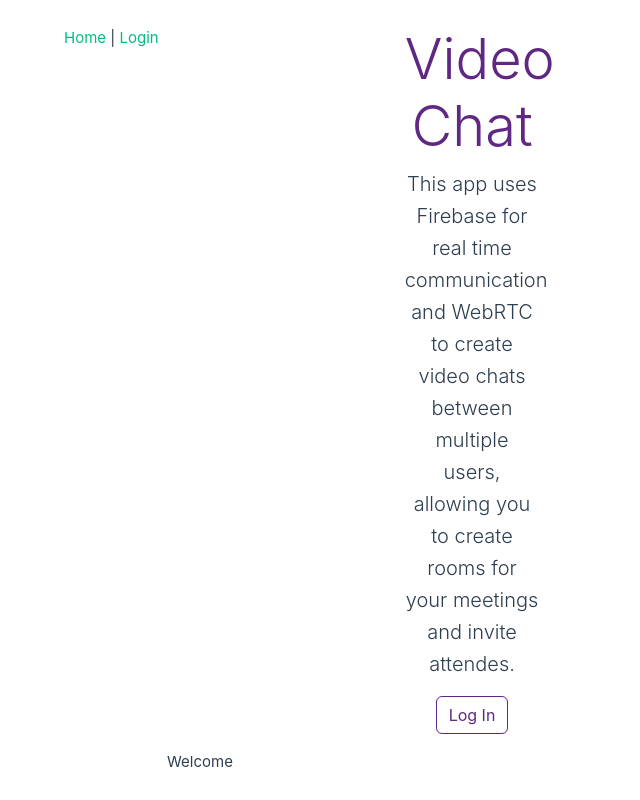
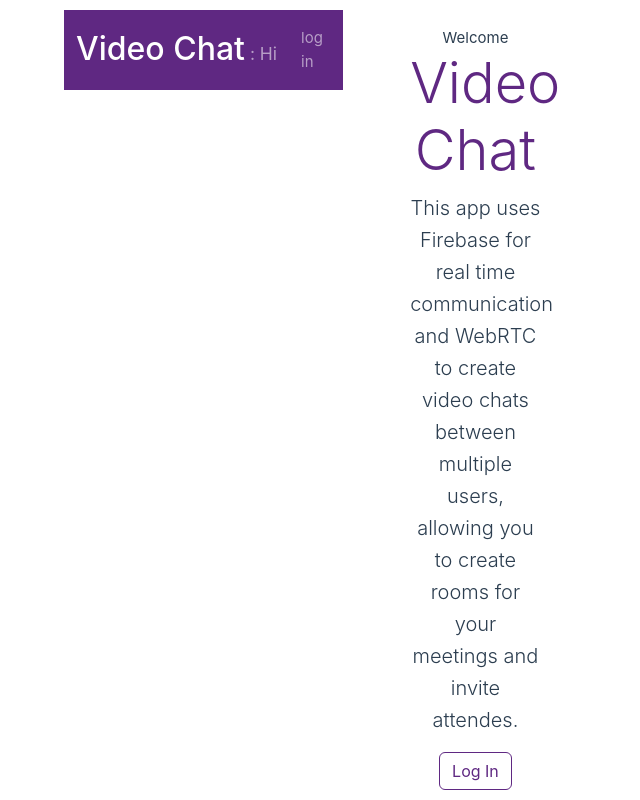
Before and after one commit to kenyaachon/Vuejs-VideoChatApp, a Vue app: page / in a window 1280 px wide. Shown: the whole page, without its empty margins (0-640 px from the left). Built offline with nearby package versions, Linux system fonts and the light colour scheme; no server answers; the database is empty.

Commit message:
Add more styled navigation bar for

```diff
--- a/src/components/Home.vue
+++ b/src/components/Home.vue
@@ -2,6 +2,19 @@
   <div class="mt-3">
     <div class="text-center">
       Welcome <span class="font-weight-bold text-info"> {{ user }}</span>
+    </div>
+    <div class="container text-center">
+      <div class="row justify-content-center">
+        <div class="col-10 col-md-10 col-lg-8 col-xl-7">
+          <h4 class="display-4 text-primary mb-2">Video Chat</h4>
+          <p class="lead">
+            This app uses Firebase for real time communication and WebRTC to create video chats
+            between multiple users, allowing you to create rooms for your meetings and invite
+            attendes.
+          </p>
+          <router-link class="btn btn-outline-primary mr-2" to="/login">Log In</router-link>
+        </div>
+      </div>
     </div>
   </div>
 </template>
--- a/src/components/Navigation.vue
+++ b/src/components/Navigation.vue
@@ -1,20 +1,18 @@
 <template>
-  <div id="nav">
-    <router-link to="/">Home</router-link> |
-    <router-link to="/login">Login</router-link>
-  </div>
-  <div class="container text-center">
-    <div class="row justify-content-center">
-      <div class="col-10 col-md-10 col-lg-8 col-xl-7">
-        <h4 class="display-4 text-primary mb-2">Video Chat</h4>
-        <p class="lead">
-          This app uses Firebase for real time communication and WebRTC to create video chats
-          between multiple users, allowing you to create rooms for your meetings and invite
-          attendes.
-        </p>
-        <router-link class="btn btn-outline-primary mr-2" to="/login">Log In</router-link>
+  <div>
+    <nav class="navbar navbar-expand bg-primary navbar-dark">
+      <div class="container-fluid">
+        <router-link class="navbar-brand" to="/">
+          <span class="h2 pr-1">Video Chat</span>
+          <span class="navbar-text small">
+            : Hi <span class="font-weight-bold text-white"> {{ user }}</span>
+          </span>
+        </router-link>
+        <div class="navbar-nav ml-auto">
+          <router-link to="/login" class="nav-item nav-link">log in</router-link>
+        </div>
       </div>
-    </div>
+    </nav>
   </div>
 </template>
 
```
